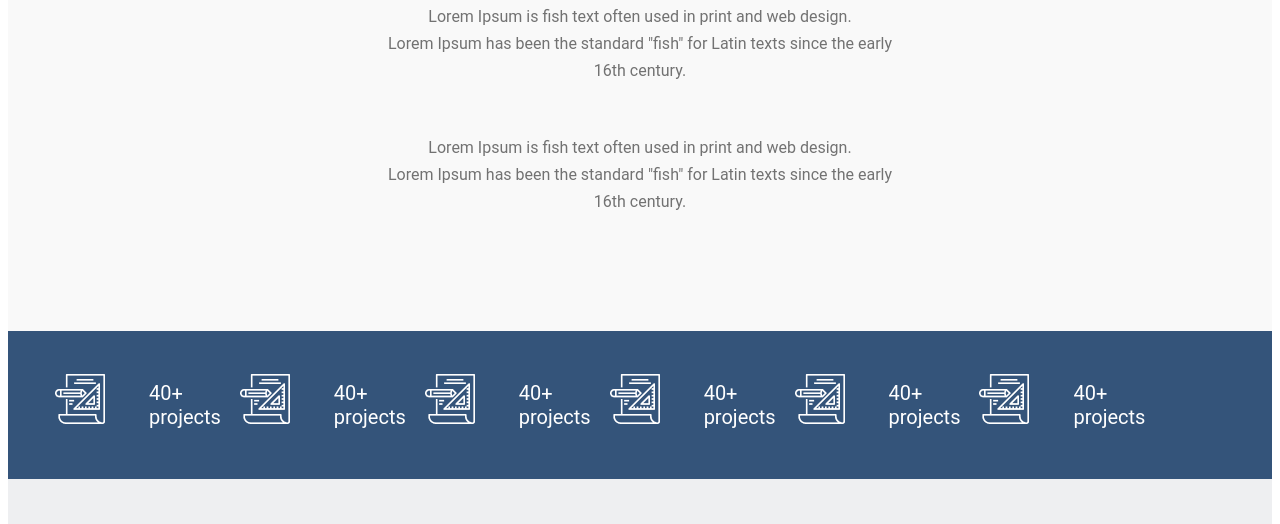
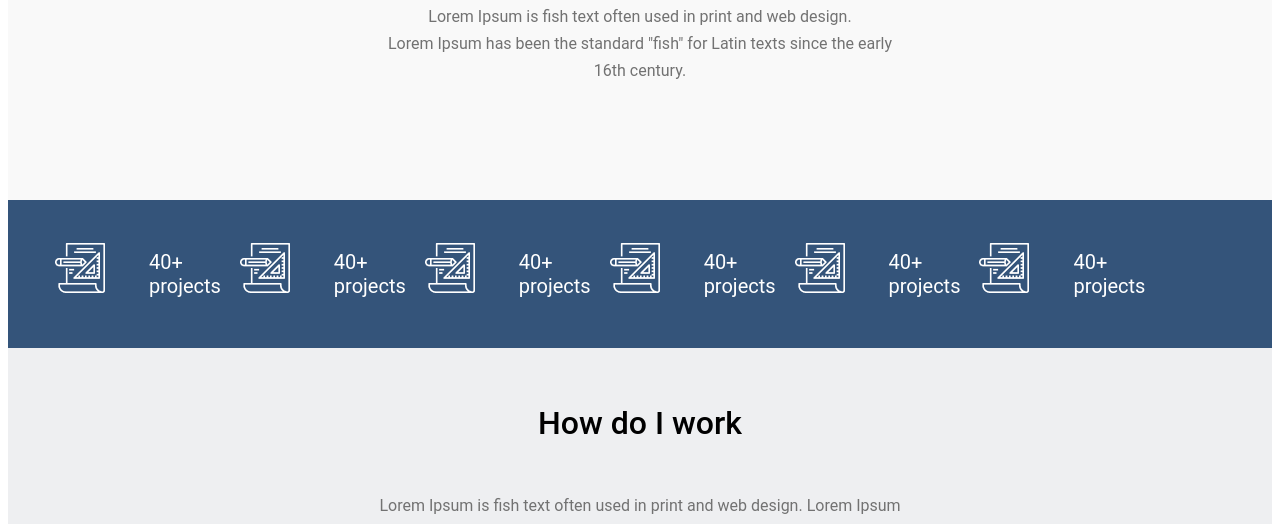
Before and after one commit to Annutkabutterfly/myrepository, a plain HTML site: page index.html in a window 1280 px wide. Shown: the part 1076-1600 px from the top of the page. Drawn offline with Linux system fonts and the light colour scheme; files whose address does not match are found by name.

Commit message:
mycommit

```diff
--- a/index.html
+++ b/index.html
@@ -50,11 +50,7 @@
                 <br> Lorem Ipsum has been the standard "fish" for Latin texts since the early
                 <br>16th century.
             </p>
-            <p class="about-me">
-                Lorem Ipsum is fish text often used in print and web design.
-                <br> Lorem Ipsum has been the standard "fish" for Latin texts since the early
-                <br>16th century.
-            </p>
+
         </div>
        </div>
     </div>
```
